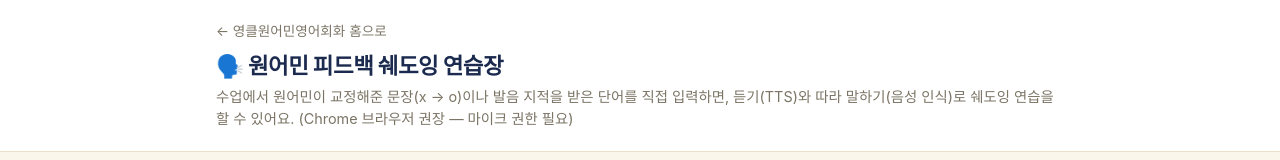
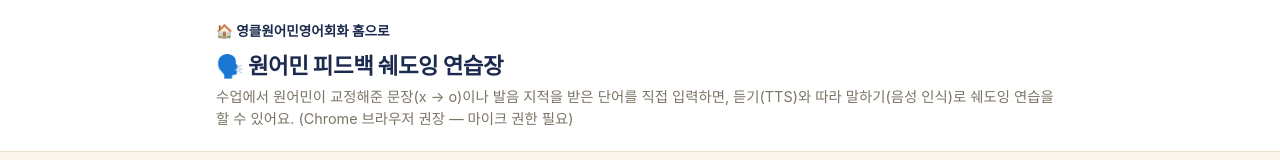
Before and after one commit to soyu3945-rgb/youngcle-yonsei, a website: page shadowing.html in a window 1280 px wide. Shown: the top 160 px of the page. Drawn offline with Linux system fonts and the light colour scheme; no server answers.

Commit message:
홈으로 링크에 집 아이콘 추가, 남색 굵은 글씨로 변경

```diff
--- a/shadowing.html
+++ b/shadowing.html
@@ -115,7 +115,7 @@
 <body>
 <header>
   <div class="wrap" style="padding:0 16px;">
-    <a href="index.html" style="display:inline-block; margin-bottom:8px; font-size:0.85rem; color:var(--muted); text-decoration:none;">← 영클원어민영어회화 홈으로</a>
+    <a href="index.html" style="display:inline-block; margin-bottom:8px; font-size:0.85rem; color:var(--text); font-weight:700; text-decoration:none;">🏠 영클원어민영어회화 홈으로</a>
     <h1>🗣️ 원어민 피드백 쉐도잉 연습장</h1>
     <div class="sub">수업에서 원어민이 교정해준 문장(x → o)이나 발음 지적을 받은 단어를 직접 입력하면,
     듣기(TTS)와 따라 말하기(음성 인식)로 쉐도잉 연습을 할 수 있어요. (Chrome 브라우저 권장 — 마이크 권한 필요)</div>
```
